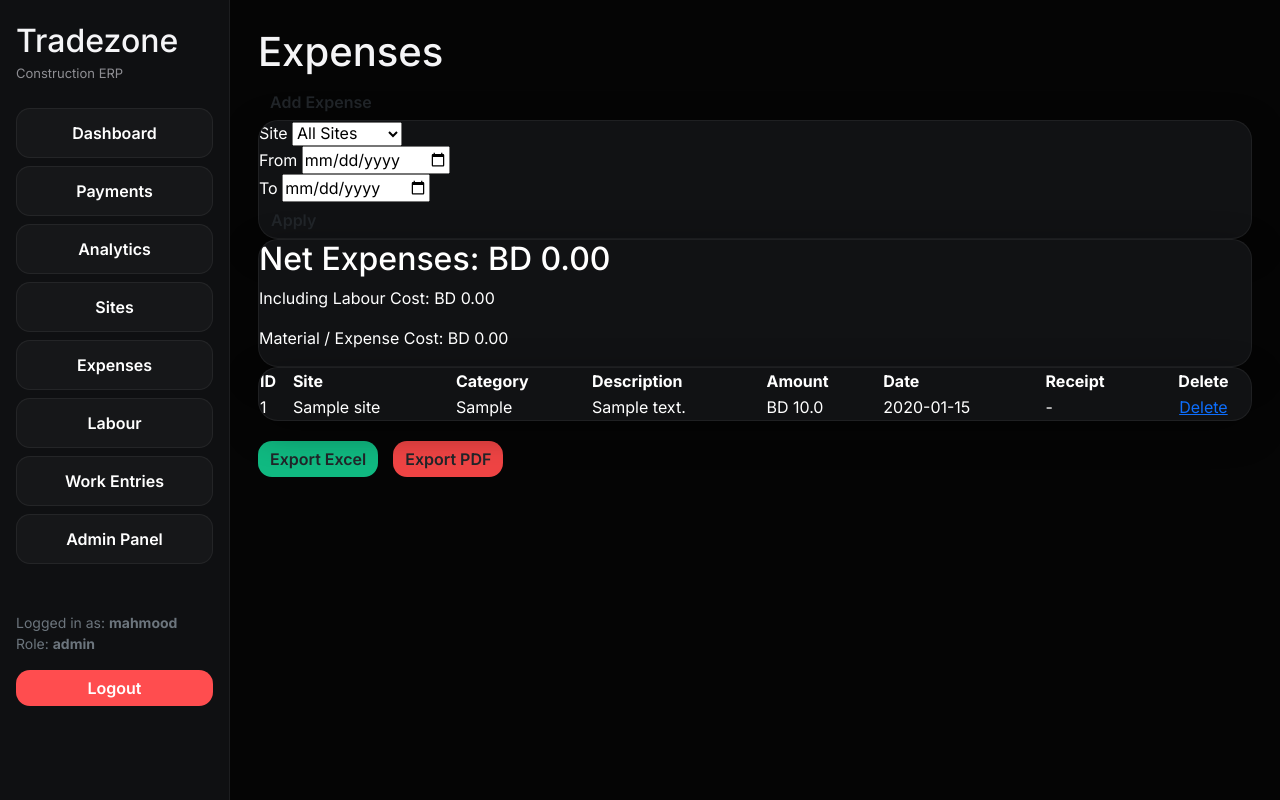
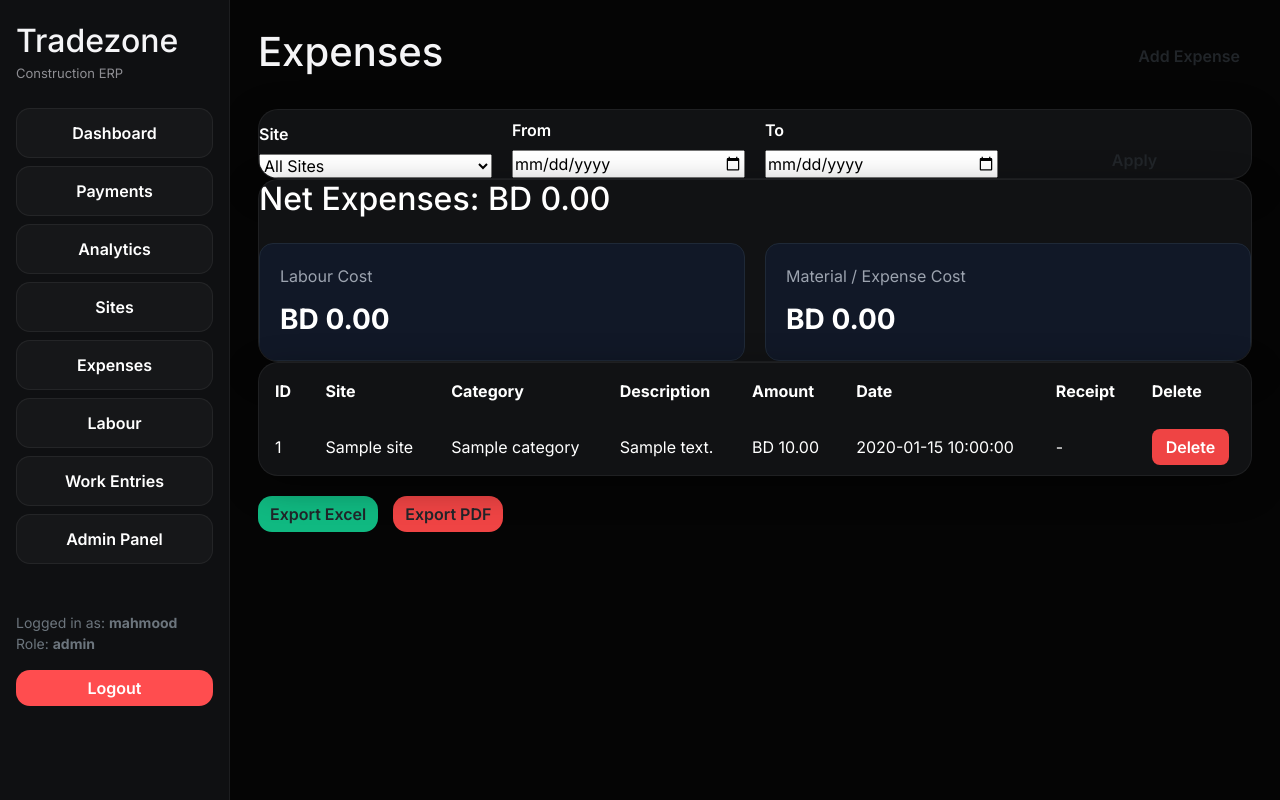
Before and after one commit to mahinrx7/tradezone-erp-v2, a Flask app: template app/templates/expenses.html in a window 1280 px wide. Run offline with Flask 3, Linux system fonts and the light colour scheme; a user stored in the database is signed in; tables that the repository leaves empty hold one stand-in row (values such as "Sample post"); the template is opened without the code that fills it: values that come from a table or form of the project are taken from there, most other values are stand-ins (such as "Sample title", 1, 10 or a date in 2020).

Commit message:
Final expenses UI fix

```diff
--- a/app/templates/expenses.html
+++ b/app/templates/expenses.html
@@ -19,22 +19,16 @@
 
         <div class="form-group">
 
-            <label>
-                Site
-            </label>
+            <label>Site</label>
 
             <select name="site_id">
 
-                <option value="all">
-                    All Sites
-                </option>
+                <option value="all">All Sites</option>
 
                 {% for site in sites %}
 
                 <option value="{{ site.id }}">
-
                     {{ site.name }}
-
                 </option>
 
                 {% endfor %}
@@ -46,65 +40,71 @@
 
         <div class="form-group">
 
-            <label>
-                From
-            </label>
+            <label>From</label>
 
-            <input
-                type="date"
-                name="start_date"
-            >
+            <input type="date" name="start_date">
 
         </div>
 
 
         <div class="form-group">
 
-            <label>
-                To
-            </label>
+            <label>To</label>
 
-            <input
-                type="date"
-                name="end_date"
-            >
+            <input type="date" name="end_date">
 
         </div>
 
 
-        <button type="submit" class="btn">
+        <div class="form-group">
 
-            Apply
+            <label>&nbsp;</label>
 
-        </button>
+            <button type="submit" class="btn">
+                Apply
+            </button>
+
+        </div>
 
     </form>
 
 </div>
 
 
-<div class="card">
+<div class="card total-card">
 
     <h2>
-
-        Net Expenses:
-        BD {{ "%.2f"|format(net_total) }}
-
+        Net Expenses: BD {{ "%.2f"|format(net_total) }}
     </h2>
 
-    <p>
+    <div class="totals-grid">
 
-        Including Labour Cost:
-        BD {{ "%.2f"|format(labour_total) }}
+        <div class="total-box">
 
-    </p>
+            <span class="total-label">
+                Labour Cost
+            </span>
 
-    <p>
+            <span class="total-value">
+                BD {{ "%.2f"|format(labour_total) }}
+            </span>
 
-        Material / Expense Cost:
-        BD {{ "%.2f"|format(total_expense) }}
+        </div>
 
-    </p>
+
+        <div class="total-box">
+
+            <span class="total-label">
+                Material / Expense Cost
+            </span>
+
+            <span class="total-value">
+                BD {{ "%.2f"|format(total_expense) }}
+            </span>
+
+        </div>
+
+    </div>
 
 </div>
 
@@ -118,27 +118,17 @@
             <tr>
 
                 <th>ID</th>
-
                 <th>Site</th>
-
                 <th>Category</th>
-
                 <th>Description</th>
-
                 <th>Amount</th>
-
                 <th>Date</th>
-
                 <th>Receipt</th>
-
-                <th style="text-align:center;">
-                    Delete
-                </th>
+                <th>Delete</th>
 
             </tr>
 
         </thead>
-
 
         <tbody>
 
@@ -146,9 +136,7 @@
 
             <tr>
 
-                <td>
-                    {{ expense.id }}
-                </td>
+                <td>{{ expense.id }}</td>
 
                 <td>
 
@@ -164,21 +152,13 @@
 
                 </td>
 
-                <td>
-                    {{ expense.category }}
-                </td>
+                <td>{{ expense.category }}</td>
 
-                <td>
-                    {{ expense.description }}
-                </td>
+                <td>{{ expense.description }}</td>
 
-                <td>
-                    BD {{ expense.amount }}
-                </td>
+                <td>BD {{ "%.2f"|format(expense.amount) }}</td>
 
-                <td>
-                    {{ expense.date }}
-                </td>
+                <td>{{ expense.date }}</td>
 
                 <td>
 
@@ -199,16 +179,14 @@
 
                 </td>
 
-                <td style="text-align:center;">
+                <td>
 
                     <a
                         href="/delete_expense/{{ expense.id }}"
                         class="delete-btn"
                         onclick="return confirm('Delete this expense?')"
                     >
-
                         Delete
-
                     </a>
 
                 </td>
@@ -224,35 +202,131 @@
 </div>
 
 
-<div
-    style="
-        display:flex;
-        gap:15px;
-        margin-top:20px;
-    "
->
+<div class="export-buttons">
 
     <a
         href="/export_expenses_excel"
-        class="btn"
-        style="background:#10b981;"
+        class="btn export-green"
     >
-
         Export Excel
-
     </a>
 
 
     <a
         href="/export_expenses_pdf"
-        class="btn"
-        style="background:#ef4444;"
+        class="btn export-red"
     >
-
         Export PDF
-
     </a>
 
 </div>
 
+
+<style>
+
+.page-header{
+    display:flex;
+    justify-content:space-between;
+    align-items:center;
+    margin-bottom:25px;
+}
+
+.filter-form{
+    display:grid;
+    grid-template-columns:repeat(4,1fr);
+    gap:20px;
+    align-items:end;
+}
+
+.form-group{
+    display:flex;
+    flex-direction:column;
+}
+
+.form-group label{
+    margin-bottom:8px;
+    font-weight:600;
+    color:#ffffff;
+}
+
+.total-card h2{
+    margin-bottom:25px;
+}
+
+.totals-grid{
+    display:grid;
+    grid-template-columns:1fr 1fr;
+    gap:20px;
+}
+
+.total-box{
+    background:#111827;
+    border:1px solid #1f2937;
+    border-radius:14px;
+    padding:20px;
+}
+
+.total-label{
+    display:block;
+    color:#9ca3af;
+    margin-bottom:10px;
+}
+
+.total-value{
+    font-size:28px;
+    font-weight:700;
+    color:white;
+}
+
+.export-buttons{
+    display:flex;
+    gap:15px;
+    margin-top:20px;
+}
+
+.export-green{
+    background:#10b981;
+}
+
+.export-red{
+    background:#ef4444;
+}
+
+table{
+    width:100%;
+    border-collapse:collapse;
+}
+
+th, td{
+    padding:16px;
+    text-align:left;
+}
+
+.delete-btn{
+    background:#ef4444;
+    color:white;
+    padding:8px 14px;
+    border-radius:8px;
+    text-decoration:none;
+    font-weight:600;
+}
+
+.delete-btn:hover{
+    opacity:0.9;
+}
+
+@media(max-width:1000px){
+
+    .filter-form{
+        grid-template-columns:1fr;
+    }
+
+    .totals-grid{
+        grid-template-columns:1fr;
+    }
+
+}
+
+</style>
+
 {% endblock %}
```
Also changed, not shown: app/routes/expenses.py (+117 -119 lines).
